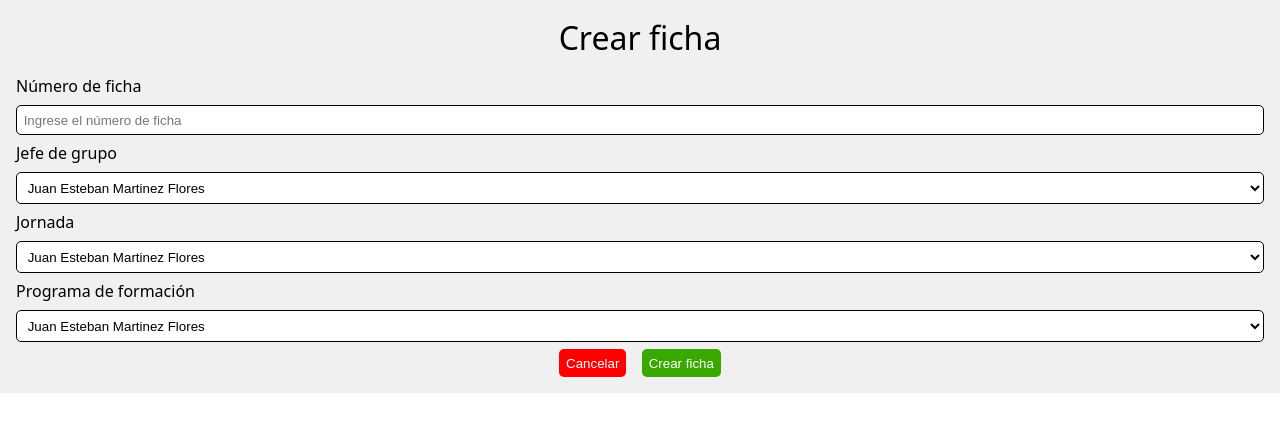
After one commit to SEB4S-DL/SSA, a PHP site: page /pages/crear_ficha.php in a window 1280 px wide. The commit adds this page. Shown: the top 432 px of the page. Run offline with PHP 8.4, Linux system fonts and the light colour scheme.

Commit message:
add-login-and-'crear fichas'-pages

```diff
--- /dev/null
+++ b/assets/css/crear-ficha.css
@@ -0,0 +1,93 @@
+.container{
+  padding: 1em;
+  background-color: #F0F0F0;
+}
+
+.container h1{
+  margin: 0 auto 0.5em auto;
+  font-weight: 400;
+  text-align: center;
+}
+
+.crear-ficha-form{
+  margin: 0 auto;
+  display: flex;
+  flex-direction: column;
+}
+
+.crear-ficha-form label, .crear-ficha-form input[type="text"], .crear-ficha-form select{
+  margin-bottom: 0.5em;
+}
+
+.crear-ficha-form input[type="text"]{
+  padding: 0.5em;
+  border-radius: 5px;
+  border: 1px solid #000;
+
+  transition: outline 50ms;
+}
+
+.crear-ficha-form input[type="text"]:focus{
+  border: 1px solid #00000000;
+  outline: 2px solid blue;
+}
+
+.crear-ficha-form select{
+  padding: 0.5em;
+  background-color: #fff;
+  border: 1px solid #000;
+  border-radius: 5px;
+}
+
+.buttons-container{
+  display: flex;
+  justify-content: center;
+  gap: 1em;
+}
+
+.buttons-container button, .buttons-container input[type="submit"]{
+  padding: 0.5em;
+  border: none;
+  border-radius: 5px;
+  color: #fff;
+  transition: background 100ms;
+}
+
+.buttons-container button{
+  background-color: #FF0000;
+}
+
+.buttons-container button:hover{
+  background-color: #ab0000;
+  cursor: pointer;
+}
+
+.buttons-container input[type="submit"]{
+  background-color: #39A900;
+}
+
+.buttons-container input[type="submit"]:hover{
+  background-color: #297c00;
+  cursor: pointer;
+}
+
+.buttons-container button:active{
+  background-color: #fff;
+  color: #FF0000;
+}
+
+.buttons-container input[type="submit"]:active{
+  background-color: #fff;
+  color: #39A900;
+}
+
+/* Media queries */
+
+
+/* Móviles */
+
+@media (max-width: 480px){
+  .buttons-container{
+    flex-direction: column;
+  }
+}
--- /dev/null
+++ b/assets/css/global.css
@@ -0,0 +1,24 @@
+*{
+  padding: 0;
+  margin: 0;
+  box-sizing: border-box;
+}
+
+html{
+  scroll-behavior: smooth;
+}
+
+body{
+  font-family: system-ui, -apple-system, BlinkMacSystemFont, 'Segoe UI', Roboto, Oxygen, Ubuntu, Cantarell, 'Open Sans', 'Helvetica Neue', sans-serif;
+}
+
+main{
+  min-height: 100dvh;
+  display: flex;
+}
+
+.main-container{
+  min-height: 100dvh;
+  display: grid;
+  grid-template-rows: auto 1fr auto;
+}
--- /dev/null
+++ b/assets/js/modoOscuro.js
@@ -0,0 +1,17 @@
+function activarModoOscuro(...excluded) {
+
+  const userThemePreference = localStorage.getItem("userThemePreference") ?? "light";
+
+  if (userThemePreference === "light") return;
+
+  const links = document.querySelectorAll('link[rel="stylesheet"]');
+
+  links.forEach(link => {
+    const href = link.getAttribute("href");
+
+    if (excluded.some(content => !href.includes(content))) {
+      const newHref = href.replace(/\.css$/, '-dark.css');
+      link.setAttribute("href", newHref);
+    }
+  });
+}
--- /dev/null
+++ b/includes/bootstrap.php
@@ -0,0 +1 @@
+<link rel="stylesheet" href="https://cdn.jsdelivr.net/npm/bootstrap-icons@1.13.1/font/bootstrap-icons.min.css">
--- /dev/null
+++ b/includes/favicon.php
@@ -0,0 +1 @@
+<link rel="icon" href="assets/sena-logo.png">
--- /dev/null
+++ b/pages/crear_ficha.php
@@ -0,0 +1,45 @@
+<!DOCTYPE html>
+<html lang="en">
+<head>
+  <meta charset="UTF-8">
+  <meta name="viewport" content="width=device-width, initial-scale=1.0">
+  <link rel="icon" href="#">
+  <link rel="stylesheet" href="../assets/css/global.css">
+  <link rel="stylesheet" href="../assets/css/crear-ficha.css">
+  <title>Crear ficha</title>
+</head>
+<body onload="activarModoOscuro('global.css')">
+  <div class="container">
+
+    <h1>Crear ficha</h1>
+
+    <form action="" method="POST" class="crear-ficha-form">
+      <label for="fichaNumber">Número de  ficha</label>
+      <input type="text" name="numero_ficha" id="fichaNumber" placeholder="Ingrese el número de ficha">
+
+      <label for="groupManager">Jefe de grupo</label>
+      <select name="jefe_grupo" id="groupManager">
+        <option value="1">Juan Esteban Martinez Flores</option>
+      </select>
+
+      <label for="day">Jornada</label>
+      <select name="jornada" id="day">
+        <option value="1">Juan Esteban Martinez Flores</option>
+      </select>
+
+      <label for="trainingProgram">Programa de formación</label>
+      <select name="programa_formacion" id="trainingProgram">
+        <option value="1">Juan Esteban Martinez Flores</option>
+      </select>
+
+      <div class="buttons-container">
+        <button>Cancelar</button>
+
+        <input type="submit" value="Crear ficha">
+      </div>
+    </form>
+  </div>
+
+  <script src="../assets/js/modoOscuro.js"></script>
+</body>
+</html>
```
Also changed, not shown: assets/css/crear-ficha-dark.css (added, +98 -0 lines), assets/css/login-dark.css (added, +155 -0 lines), assets/css/login.css (added, +151 -0 lines), auth/login.php (+31 -1 lines).
